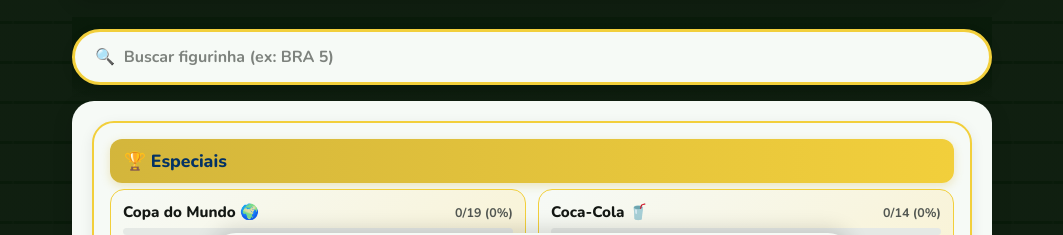
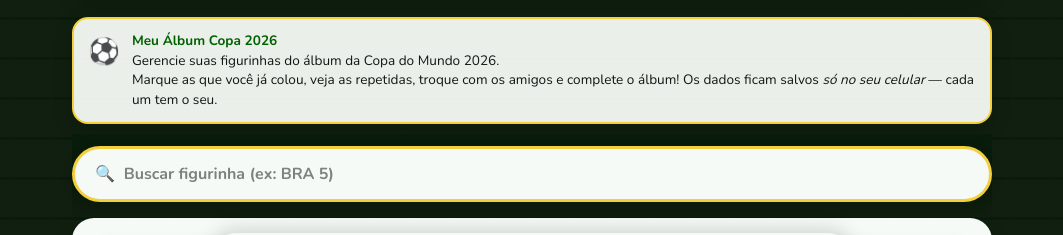
Before and after one commit to Bruno-Santiagofonseca/Copa-do-mundo-2026, a website: page index.html in a window 1280 px wide. Shown: the part 489-724 px from the top of the page, without its empty margins (108-1171 px from the left). Drawn offline with nearby package versions, Linux system fonts and the light colour scheme.

Commit message:
adiciona CTA explicativo do app

```diff
--- a/index.html
+++ b/index.html
@@ -257,6 +257,28 @@
     }
     .medal.on { filter: none; transform: scale(1.15); }
     .medal.on small { color: var(--blue); }
+
+    /* ===== CTA ===== */
+    .cta-card {
+      background: oklch(0.98 0.006 145 / .95);
+      border: 2px solid var(--yellow);
+      border-radius: var(--radius);
+      padding: 12px 14px;
+      margin: 10px 0;
+      display: flex;
+      align-items: flex-start;
+      gap: 12px;
+      box-shadow: var(--shadow);
+      font-size: .85rem;
+      line-height: 1.45;
+      color: var(--text);
+    }
+    .cta-card .cta-icon {
+      font-size: 1.6rem;
+      flex-shrink: 0;
+      margin-top: 2px;
+    }
+    .cta-card strong { color: var(--green-b); }
 
     /* ===== BUSCA ===== */
     .search-wrap {
@@ -732,6 +754,17 @@
       <div class="medal" id="m200">👟<small>200 fig.</small></div>
       <div class="medal" id="m500">🏆<small>500 fig.</small></div>
       <div class="medal" id="m100">🌟<small>100%</small></div>
+    </div>
+  </div>
+
+  <!-- CTA -->
+  <div class="cta-card">
+    <div class="cta-icon">⚽</div>
+    <div class="cta-body">
+      <strong>Meu Álbum Copa 2026</strong><br>
+      Gerencie suas figurinhas do álbum da Copa do Mundo 2026.<br>
+      Marque as que você já colou, veja as repetidas, troque com os amigos e complete o álbum!
+      Os dados ficam salvos <em>só no seu celular</em> — cada um tem o seu.
     </div>
   </div>
 
```
